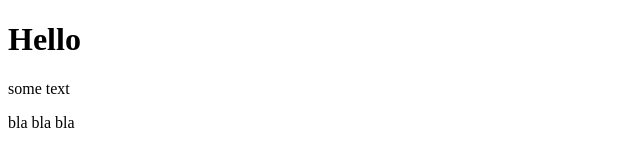
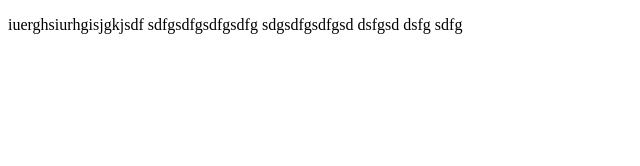
Before and after one commit to erunda116/myFirstProject, a plain HTML site: page index.html in a window 1280 px wide. Shown: the whole page, without its empty margins (0-640 px from the left). Drawn offline with Linux system fonts and the light colour scheme.

Commit message:
third commit

```diff
--- a/index.html
+++ b/index.html
@@ -6,8 +6,8 @@
 	<link rel="stylesheet" href="css/style.css">
 </head>
 <body>
-	<h1>Hello</h1>
-	<p>some text</p>
-	<p>bla bla bla</p>
+	<p>iuerghsiurhgisjgkjsdf
+	sdfgsdfgsdfgsdfg
+sdgsdfgsdfgsd dsfgsd dsfg sdfg </p>
 </body>
 </html>
```
